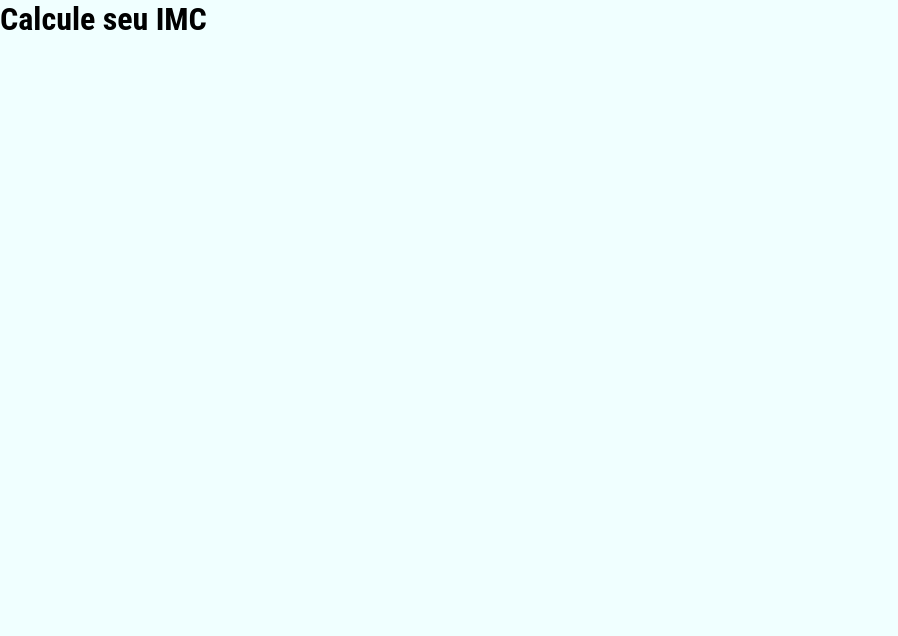
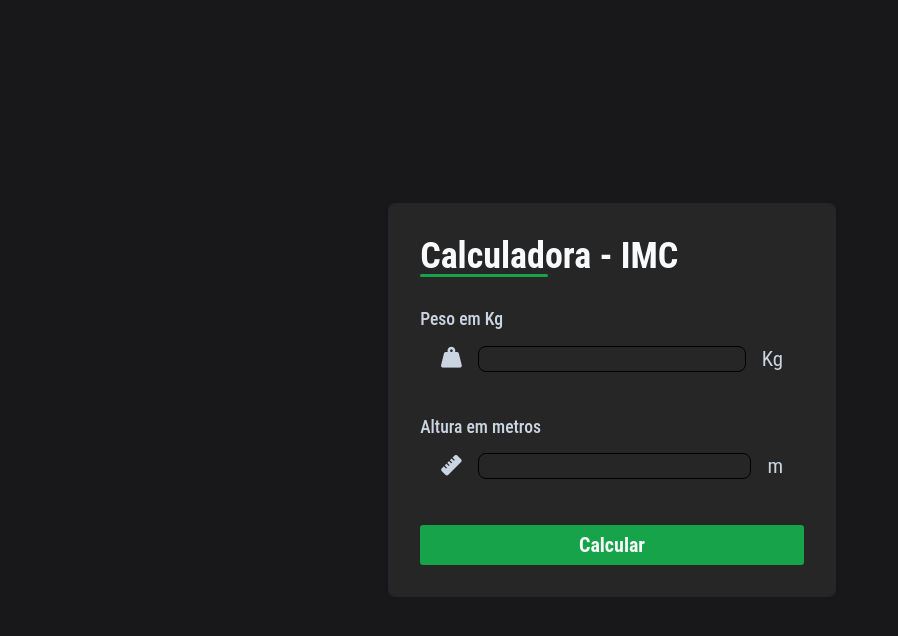
Before and after one commit to pivotando-tech/calculadora-imc-html5, a plain HTML site: page index.html in a window 1280 px wide. Shown: the whole page, without its empty margins (0-898 px from the left). Drawn offline with Linux system fonts and the light colour scheme.

Commit message:
Conclusão da criação dos Inputs

```diff
--- a/index.html
+++ b/index.html
@@ -9,9 +9,66 @@
     <link rel="preconnect" href="https://fonts.gstatic.com" crossorigin>
     <link href="https://fonts.googleapis.com/css2?family=Roboto:wght@300;400;700&display=swap" rel="stylesheet">
     <link rel="stylesheet" type="text/css" href="style.css">
+    <link rel="stylesheet" href="https://cdnjs.cloudflare.com/ajax/libs/font-awesome/6.4.0/css/all.min.css" integrity="sha512-iecdLmaskl7CVkqkXNQ/ZH/XLlvWZOJyj7Yy7tcenmpD1ypASozpmT/E0iPtmFIB46ZmdtAc9eNBvH0H/ZpiBw==" crossorigin="anonymous" referrerpolicy="no-referrer" />
     <title>Calcule seu IMC</title>
 </head>
 <body>
-  <h1>Calcule seu IMC</h1>
+  <main id="container">
+    <!--Section com Interação do Usuário para Inserir os Dados-->
+    <section id="calculator">
+      <form id="form">
+        <h1 id="title">
+          Calculadora - IMC
+        </h1>
+        <div class="input-box">
+          <label for="weight">
+            Peso em Kg
+          </label>
+          <div class="input-field">
+            <i class="fa-solid fa-weight-hanging"></i>
+            <input type="number" id="weight" required>
+            <span>
+              Kg
+            </span>
+          </div>
+        </div>
+        <div class="input-box">
+          <label for="height">
+            Altura em metros
+          </label>
+          <div class="input-field">
+            <i class="fa-solid fa-ruler"></i>
+            <input type="number" id="height" required>
+            <span>
+              m
+            </span>
+          </div>
+        </div>
+        <button id="calculate">
+          Calcular
+        </button>
+      </form>
+    </section>
+    <!--Section para Resultado do cálculo co Imc-->
+    <section id="form">
+      <div id="infos" class="hidden">
+        <div id="result">
+          <div id="bmi">
+            <span id="value"></span>
+            <span>Seu IMC</span>
+          </div>
+          <div id="description">
+            <span></span>
+          </div>
+        </div>
+        <div id="more_info">
+          <a href="https://mundoeducacao.uol.com.br/saude-bem-estar/imc.htm" target="+blank">
+            Mais Informações sobre o IMC
+            <i class="fa-solid fa-arrow-up-right-from-square"></i>
+          </a>
+        </div>
+      </div>
+    </section>
+  </main>
 </body>
 </html>
--- a/style.css
+++ b/style.css
@@ -2,6 +2,155 @@
     margin: 0;
     padding: 0;
     box-sizing: border-box;
-    background-color: azure;
     font-family: 'Roboto Condensed', sans-serif;
 }
+
+body {
+    display: flex;
+    align-items: center;
+    justify-content: center;
+    width: 100%;
+    height: 100vh;
+    background-color: #18181b;
+    color: white;
+}
+
+#container {
+    display: flex;
+    align-items: center;
+    flex-direction: row;
+    gap: 3.5rem;
+}
+
+#calculator {
+    display: flex;
+    flex-direction: column;
+    gap: 2rem;
+    padding: 2rem;
+    border-radius: 8px;
+    background-color: #262626;
+    color: #f8fafc;
+}
+
+#form {
+    display: flex;
+    flex-direction: column;
+    gap: 2rem;
+}
+
+#title {
+    font-size: 2.25rem;
+    position: relative;
+}
+
+#title::after {
+    position: absolute;
+    content: '';
+    background-color: #16a34a;
+    width: 8rem;
+    height: 3px;
+    bottom: 0;
+    left: 0;
+    border-radius: 3px;
+}
+
+.input-box label {
+    font-size: 1.1rem;
+    color: #cbd5e1;
+    font-weight: 500;
+}
+
+.input-field {
+    display: flex;
+    align-items: center;
+    justify-content: space-between;
+    bottom: #3f3f46;
+    padding: 0.3rem;
+    border-radius: 3px;
+    margin-top: 3px;
+}
+
+.input-field span,
+.input-field i {
+    background-color: transparent;
+    color: #cbd5e1;
+    font-size: 1.3rem;
+    padding: 0.6rem 1rem;
+}
+
+.input-field input {
+    background-color: transparent;
+    border: 1px solid black;
+    border-radius: 8px;
+    width: 100%;
+    font-size: 1.3rem;
+    color: white;
+    padding: 0 0.5rem;
+}
+
+.input-field input::-webkit-outer-spin-button,
+.input-field input::-webkit-inner-spin-button {
+    appearance: none;
+}
+
+.input-field input:focus {
+    outline: none;
+}
+
+#calculate {
+    border: none;
+    font-size: 1.25rem;
+    font-weight: bold;
+    background-color: #16a34a;
+    color: #f8fafc;
+    padding: 0.5rem 0;
+    border-radius: 3px;
+    cursor: pointer;
+}
+
+#result {
+    display: flex;
+    gap: 2rem;
+    align-items: center;
+    border-top: 1px solid #ffffff34;
+    padding: 0.75rem 0;
+}
+
+#bmi {
+    display: flex;
+    align-items: center;
+    flex-direction: column;
+    font-size: 2.25rem;
+}
+
+#bmi span:last-child {
+    font-size: 0.875rem;
+}
+
+#description {
+    width: 15.5rem;
+}
+
+#more_info {
+    border-top: 1px solid #ffffff34;
+    padding-top: 1.5rem;
+}
+
+#more_info a {
+    color: #16a34a;
+    display: flex;
+    justify-content: center;
+    align-items: center;
+    gap: 0.6rem;
+    font-size: 0.875rem;
+    text-decoration: none;
+    transition: color 0.5s;
+}
+
+#more_info a:hover {
+    color: #cbd5e1;
+}
+
+.hidden {
+    display: none;
+}
```
